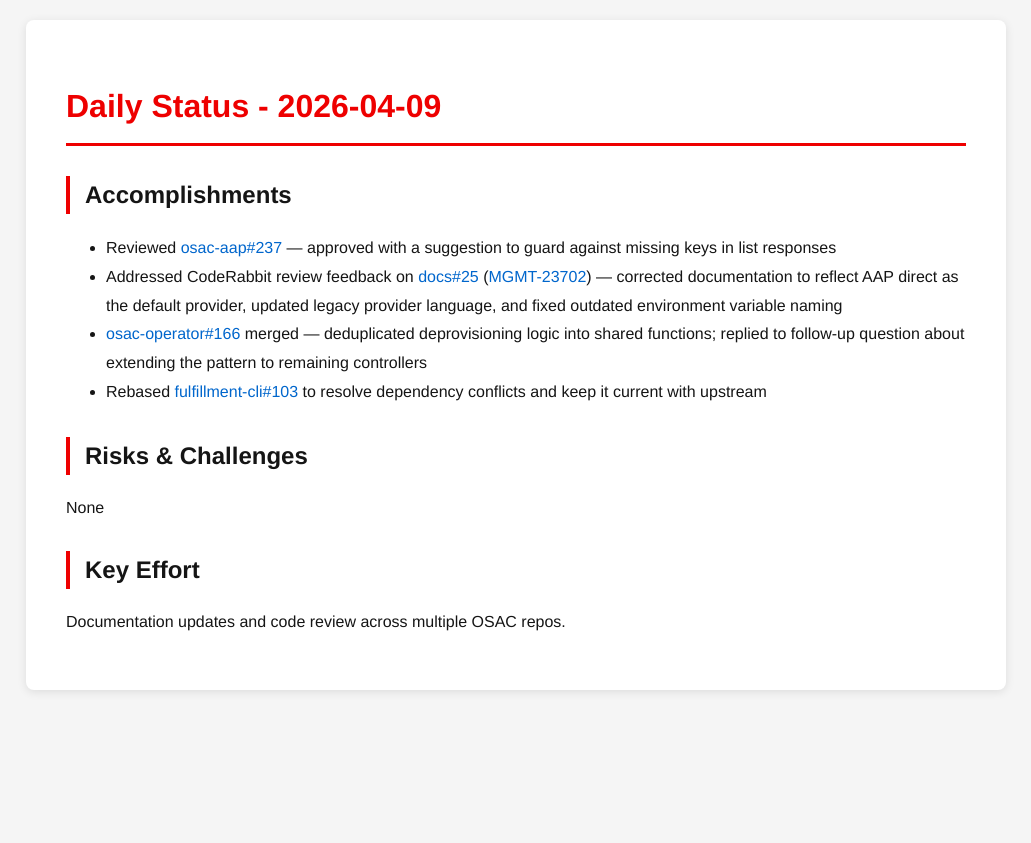
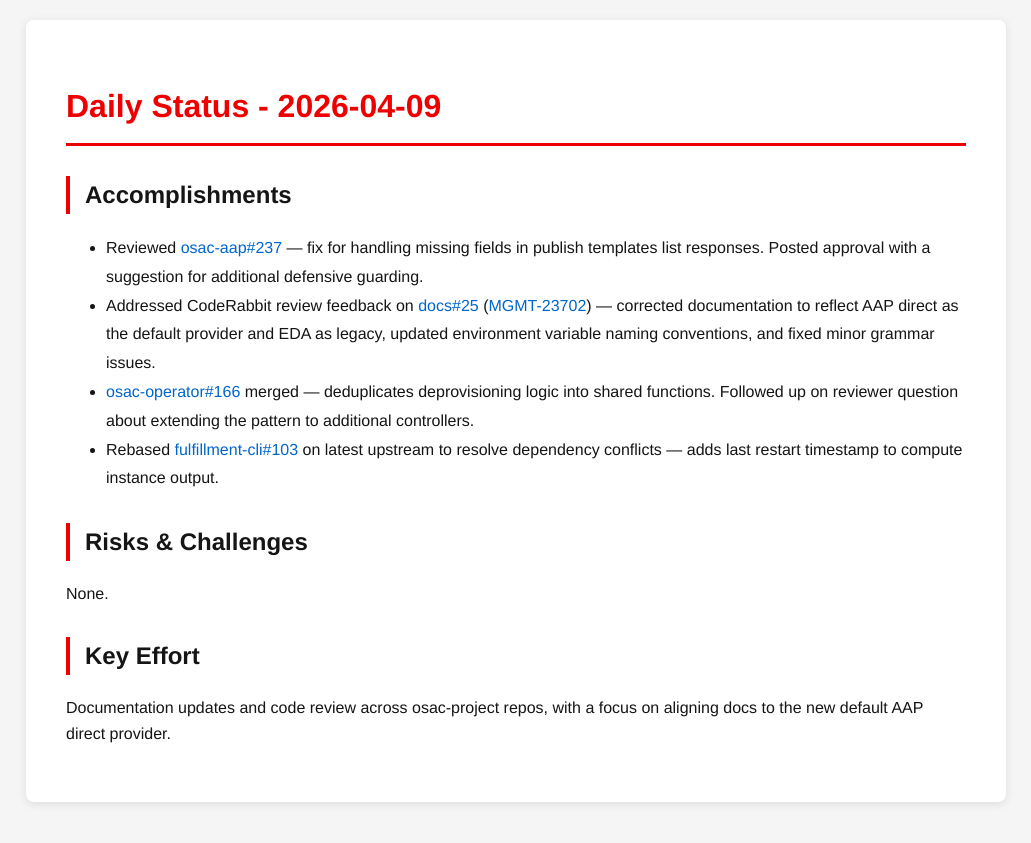
Before and after one commit to tzvatot/daily-status, a Jekyll site: the page built from 2026-04-09.md, in a window 1280 px wide. Shown: the top 843 px of the page, without its empty margins (124-1155 px from the left). Built offline with Jekyll 4.4.1, drawn with Linux system fonts in a browser that asks for light colours.

Commit message:
Daily status update - 2026-04-09

```diff
--- a/2026-04-09.md
+++ b/2026-04-09.md
@@ -7,13 +7,13 @@
 # Daily Status - 2026-04-09
 
 ## Accomplishments
-- Reviewed [osac-aap#237](https://github.com/osac-project/osac-aap/pull/237) — approved with a suggestion to guard against missing keys in list responses
-- Addressed CodeRabbit review feedback on [docs#25](https://github.com/osac-project/docs/pull/25) ([MGMT-23702](https://issues.redhat.com/browse/MGMT-23702)) — corrected documentation to reflect AAP direct as the default provider, updated legacy provider language, and fixed outdated environment variable naming
-- [osac-operator#166](https://github.com/osac-project/osac-operator/pull/166) merged — deduplicated deprovisioning logic into shared functions; replied to follow-up question about extending the pattern to remaining controllers
-- Rebased [fulfillment-cli#103](https://github.com/osac-project/fulfillment-cli/pull/103) to resolve dependency conflicts and keep it current with upstream
+- Reviewed [osac-aap#237](https://github.com/osac-project/osac-aap/pull/237) — fix for handling missing fields in publish templates list responses. Posted approval with a suggestion for additional defensive guarding.
+- Addressed CodeRabbit review feedback on [docs#25](https://github.com/osac-project/docs/pull/25) ([MGMT-23702](https://issues.redhat.com/browse/MGMT-23702)) — corrected documentation to reflect AAP direct as the default provider and EDA as legacy, updated environment variable naming conventions, and fixed minor grammar issues.
+- [osac-operator#166](https://github.com/osac-project/osac-operator/pull/166) merged — deduplicates deprovisioning logic into shared functions. Followed up on reviewer question about extending the pattern to additional controllers.
+- Rebased [fulfillment-cli#103](https://github.com/osac-project/fulfillment-cli/pull/103) on latest upstream to resolve dependency conflicts — adds last restart timestamp to compute instance output.
 
 ## Risks & Challenges
-None
+None.
 
 ## Key Effort
-Documentation updates and code review across multiple OSAC repos.
+Documentation updates and code review across osac-project repos, with a focus on aligning docs to the new default AAP direct provider.
```
